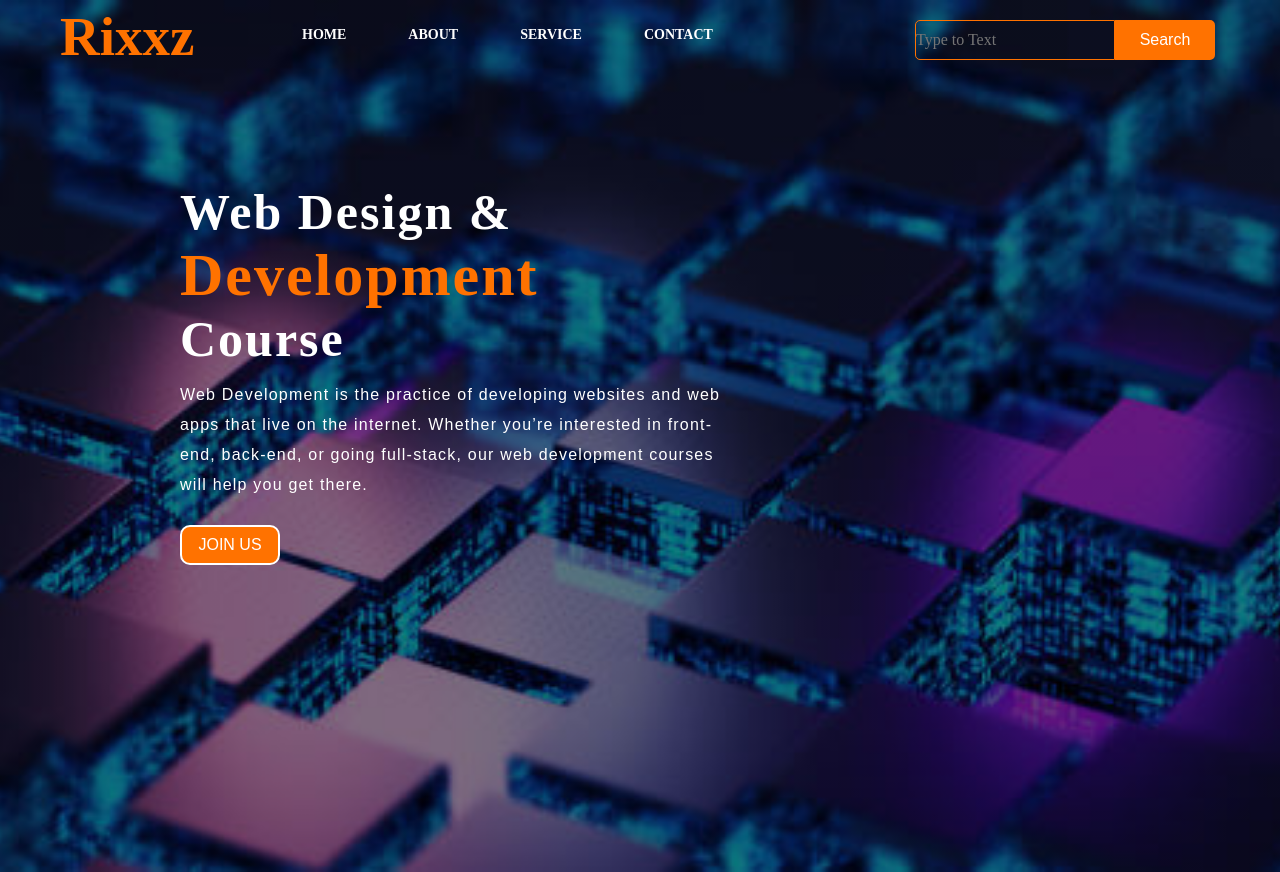
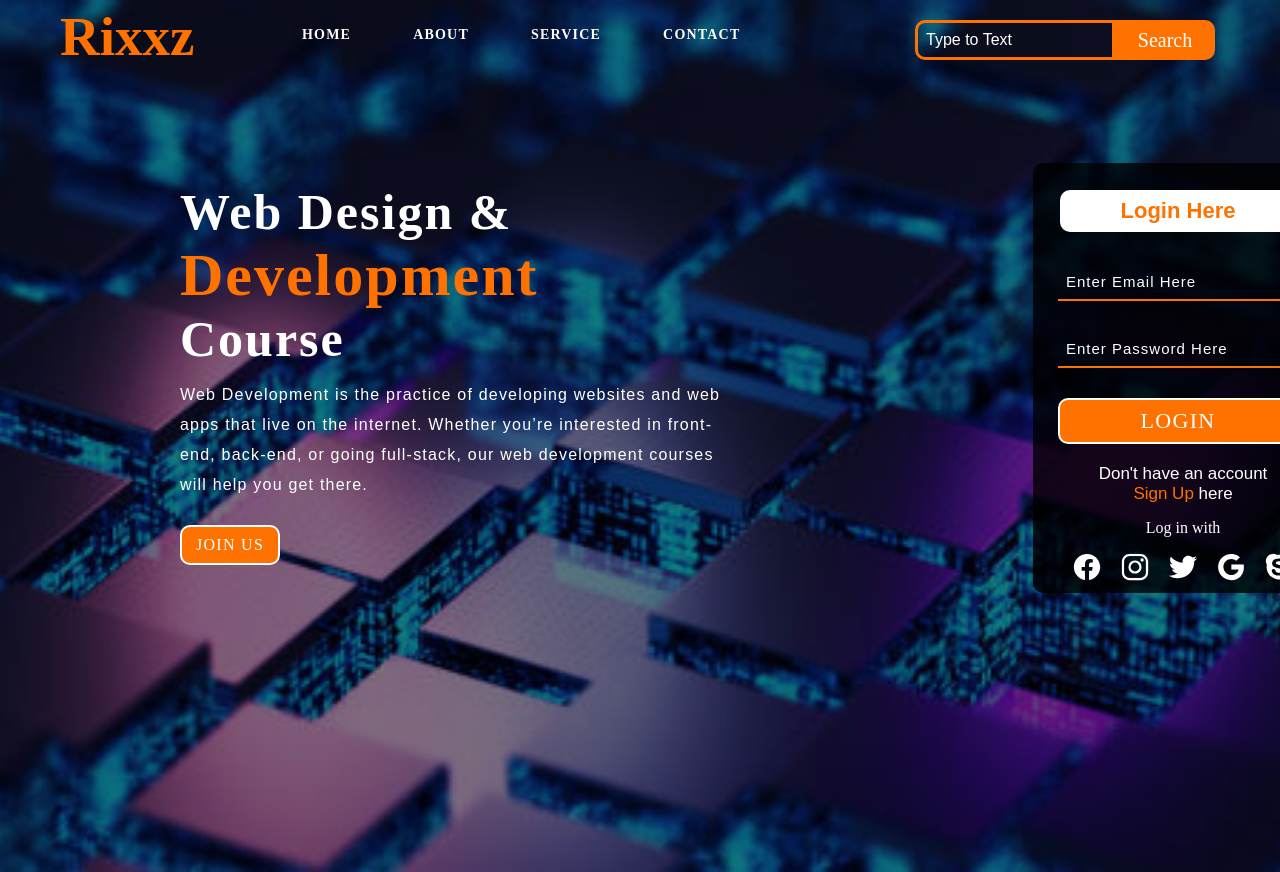
Before and after one commit to riyachudasama23/Rixxz-Website, a plain HTML site: page index.html in a window 1280 px wide. Shown: the top 872 px of the page. Drawn offline with nearby package versions, Linux system fonts and the light colour scheme.

Commit message:
final commit

```diff
--- a/index.html
+++ b/index.html
@@ -33,8 +33,37 @@
         apps that live on the internet. Whether you’re interested in
         front-end, back-end, or going full-stack, our web development
         courses will help you get there.</p>
+
         <button class="cn"><a href="#">JOIN US</a></button>
+
+        <div class="form">
+          <h2>Login Here</h2>
+          <input type="email" name="email" placeholder="Enter Email Here">
+          <input type="password" name="" placeholder="Enter Password Here">
+
+          <button class="btnn"><a href="#">LOGIN</a></button>
+
+          <p class="link">Don't have an account<br>
+
+          <a href="#">Sign Up</a> here</p>
+
+          <p class="liw">Log in with</p>
+
+          <div class="icons">
+            <a href="#"><ion-icon name="logo-facebook"></ion-icon></a>
+            <a href="#"><ion-icon name="logo-instagram"></ion-icon></a>
+            <a href="#"><ion-icon name="logo-twitter"></ion-icon></a>
+            <a href="#"><ion-icon name="logo-google"></ion-icon></a>
+            <a href="#"><ion-icon name="logo-skype"></ion-icon></a>
+          </div>
+
+        </div>
+
     </div>
+
   </div>
+
+  <script src="https://unpkg.com/ionicons@5.4.0/dist/ionicons.js"></script>
+
 </body>
 </html>
--- a/style.css
+++ b/style.css
@@ -49,6 +49,7 @@ ul li{
   font-size: 14px;
   margin-left: 62px;
   margin-top: 27px;
+  letter-spacing: 1.2px;
 }
 
 ul li a{
@@ -74,12 +75,12 @@ ul li a:hover{
   font-family: 'Times New Roman';
   background: transparent;
   border-right: none;
-  border-bottom-left-radius: 5px;
-  border-top-left-radius: 5px;
+  border-bottom-left-radius: 10px;
+  border-top-left-radius: 10px;
   font-size: 16px;
   float: left;
-  border: 1px solid #ff7200;
-  color: #fff;
+  border: 3px solid #ff7200;
+  color: white;
 }
 
 .btn{
@@ -88,11 +89,12 @@ ul li a:hover{
   height: 40px;
   width: 100px;
   border: 2px solid #ff7200;
-  border-bottom-right-radius: 5px;
-  border-top-right-radius: 5px;
-  font-size: 16px;
+  border-bottom-right-radius: 10px;
+  border-top-right-radius: 10px;
+  font-size: 20px;
   cursor: pointer;
   transition: 0.2s ease;
+  font-family: 'Times New Roman', Times, serif;
 }
 
 .btn:hover{
@@ -146,6 +148,8 @@ ul li a:hover{
   border: 2px solid #fff;
   cursor: pointer;
   font-size: 16px;
+  font-family: 'Times New Roman', Times, serif;
+  letter-spacing: 1.3px;
 }
 
 .content .cn a{
@@ -160,3 +164,111 @@ ul li a:hover{
 .content .cn:active{
   opacity: 0.8;
 }
+
+.form{
+  width: 250px;
+  height: 380px;
+  background: linear-gradient(to top, rgba(0,0,0,0.8)50%,rgba(0,0,0,0.8)50%);
+  position: absolute;
+  top: -20px;
+  left: 853px;
+  border-radius: 10px;
+  padding: 25px;
+}
+
+::placeholder{
+  color: white;
+  font-family: Arial, Helvetica, sans-serif;
+  padding-left: 8px;
+}
+
+.form h2{
+  color: #ff7200;
+  font-size: 22px;
+  background-color: #fff;
+  width: 220px;
+  margin: 2px;
+  padding: 8px;
+  border-radius: 10px;
+  text-align: center;
+  font-family: sans-serif;
+}
+
+.form input{
+  background: transparent;
+  border-bottom: 2px solid #ff7200;
+  border-top: none;
+  border-right: none;
+  border-left: none;
+  width: 240px;
+  height: 35px;
+  color: #fff;
+  font-size: 15px;
+  letter-spacing: 1px;
+  font-family: sans-serif;
+  margin-top: 30px;
+}
+
+.form input:focus{
+  outline: none;
+}
+
+.btnn{
+  width: 240px;
+  background-color: #ff7200;
+  border: 2px solid #fff;
+  cursor: pointer;
+  font-size: 22px;
+  padding: 8px;
+  border-radius: 10px;
+  margin-top: 30px;
+}
+
+.btnn a{
+  text-decoration: none;
+  color: #fff;
+  font-family: 'Times New Roman', Times, serif;
+  letter-spacing: 1.3px;
+}
+
+.btnn a:hover{
+  color: #000;
+}
+
+.form .link{
+  text-align: center;
+  font-family: Arial, Helvetica, sans-serif;
+  font-size: 17px;
+  padding-top: 20px;
+  color: #fff;
+}
+
+.form .link a{
+  text-decoration: none;
+  color: #ff7200;
+}
+
+.liw{
+  padding-top: 15px;
+  padding-bottom: 10px;
+  text-align: center;
+  color: #fff;
+}
+
+.icons a{
+  text-decoration: none;
+  color: #fff;
+}
+
+.icons ion-icon{
+  align-items: center;
+  font-size: 30px;
+  color: #fff;
+  padding-left: 14px;
+  padding-top: 5px;
+  transition: 0.3s ease;
+}
+
+.icons ion-icon:hover{
+  color: #ff7200;
+}
```
